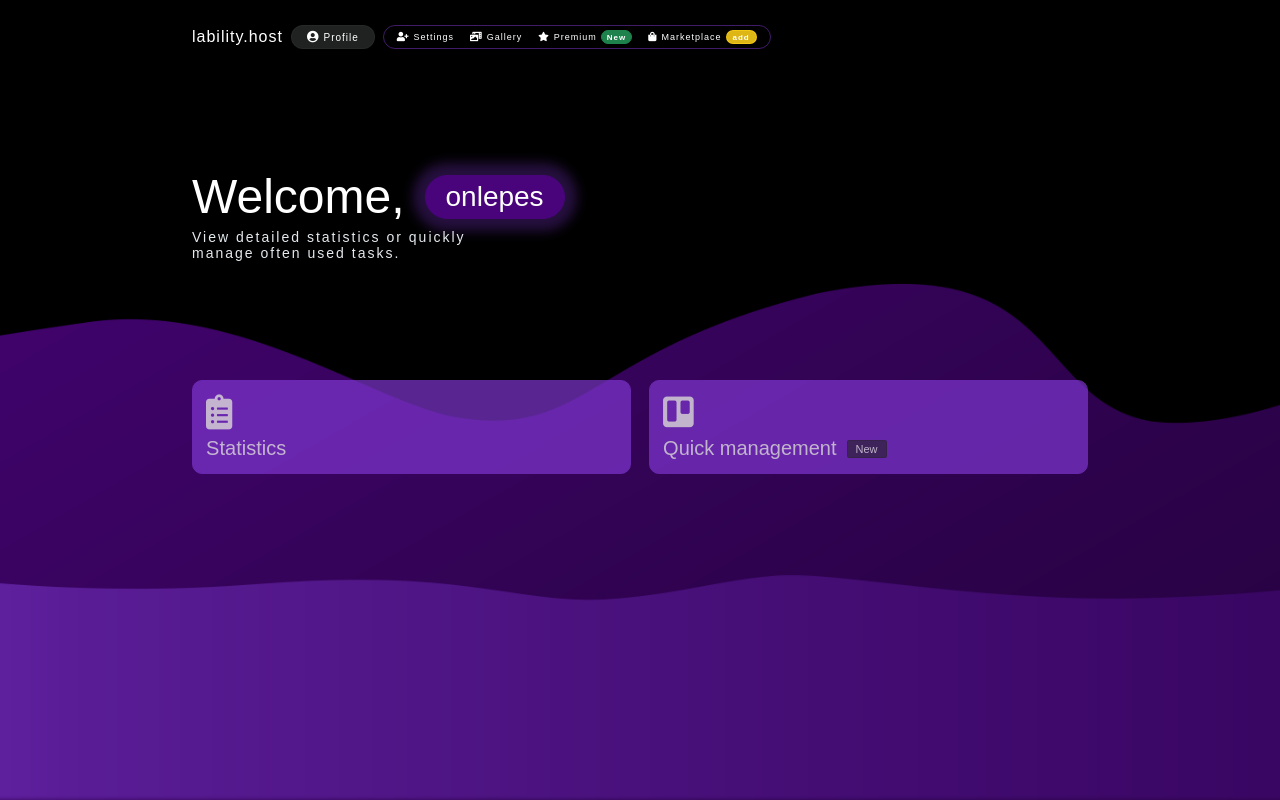
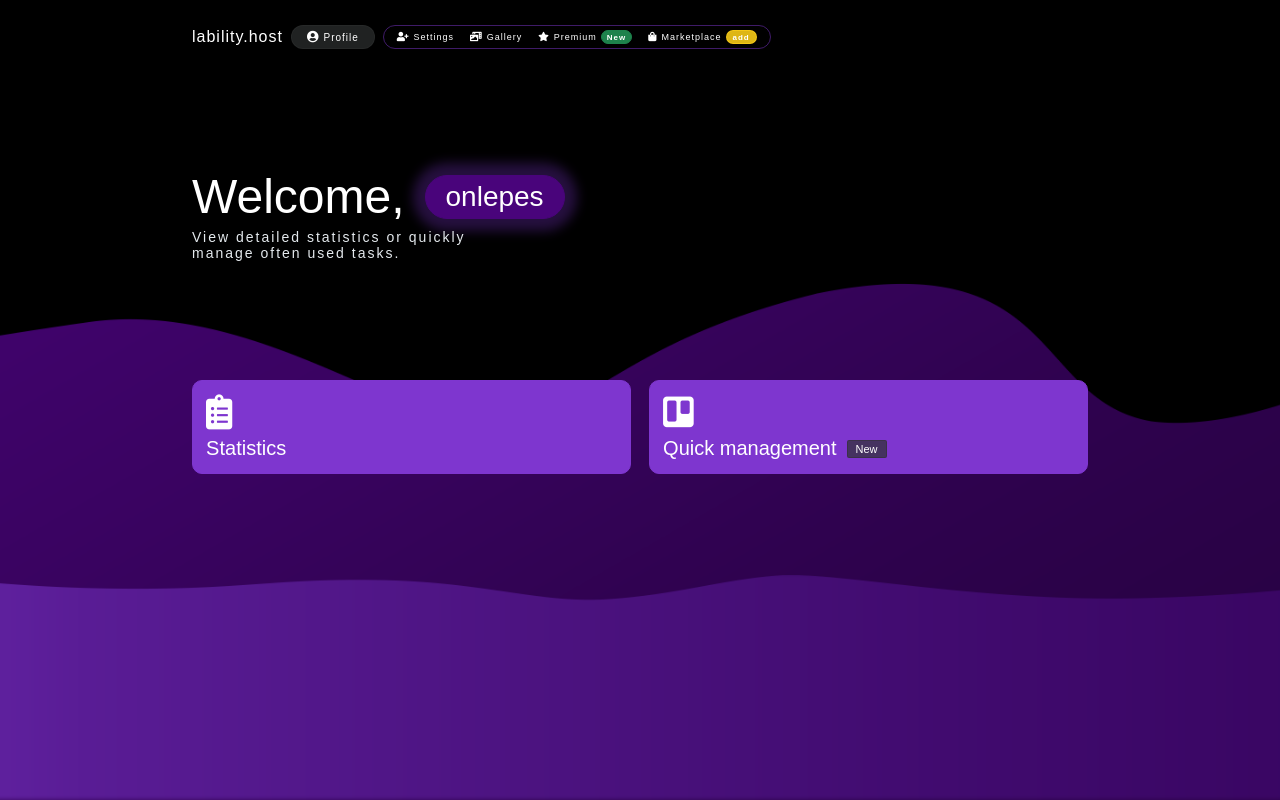
Before and after one commit to Simple2B/ShareX.portal, a React (Create React App) app in the folder sharex-frontend/: page / in a window 1280 px wide. Built offline with nearby package versions, Linux system fonts and the light colour scheme.

Commit message:
add field

```diff
--- a/sharex-frontend/src/components/Main/Main.sass
+++ b/sharex-frontend/src/components/Main/Main.sass
@@ -2,6 +2,7 @@
     width: 100%
     display: flex
     justify-content: space-between
+    flex-wrap: wrap
     margin-top: 119px
     .statisticForm, .manageForm
         width: 49%
@@ -9,7 +10,7 @@
         border-radius: 10px
         border: 1px solid #7e36cf
         background-color: #7e36cf
-        opacity: 0.7
+        // opacity: 0.7
         .formContainer
             margin: 3% 3%
             .titleContainer
--- a/sharex-frontend/src/components/Main/Main.tsx
+++ b/sharex-frontend/src/components/Main/Main.tsx
@@ -14,8 +14,19 @@
                             Statistics
                         </div>
                     </div>
+
+                    <div className="fieldContainer">
+                        <div className="field">
+                            <div className="fieldTitle">
+                                <i className="fas fa-file-import" />
+                                <div className="fieldText">
+
+                                </div>
+                            </div>
+                        </div>
+                    </div>
+
                 </form>
-
             </div>
 
             <div className="manageForm">
```
